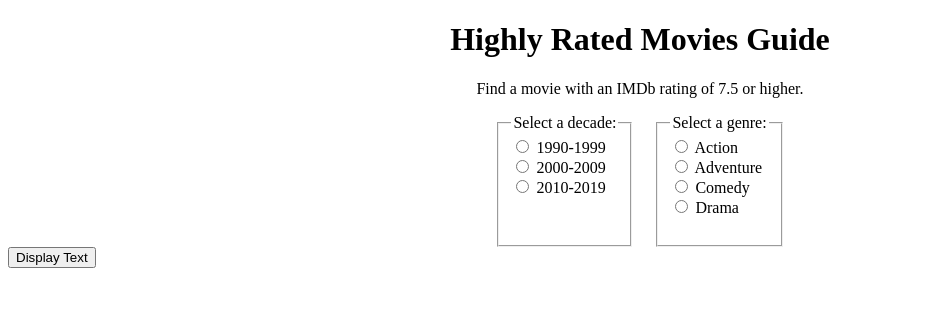
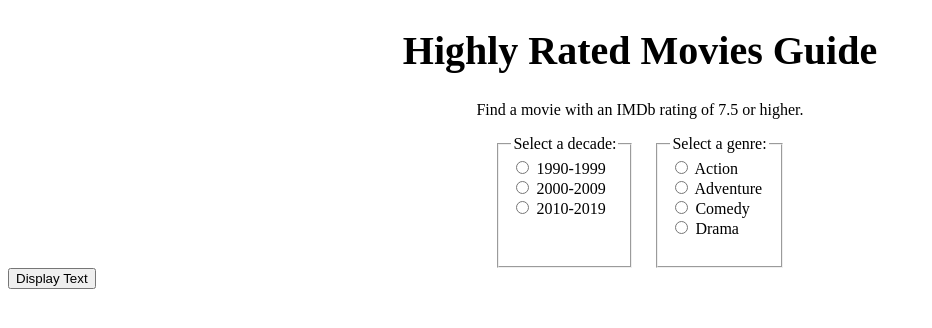
Before and after one commit to larrygreen/Highly-Rated-Movies-Guide, a plain HTML site: page index.html in a window 1280 px wide. Shown: the whole page, without its empty margins (0-932 px from the left). Drawn offline with Linux system fonts and the light colour scheme.

Commit message:
Update index.html

```diff
--- a/index.html
+++ b/index.html
@@ -12,7 +12,7 @@
 </head>
 <body>
 
-  <h1 style="text-align: center; font-size=: 40px;">Highly Rated Movies Guide</h1>
+  <h1 style="text-align: center; font-size: 2.5em;">Highly Rated Movies Guide</h1>
   <p style="text-align: center;">Find a movie with an IMDb rating of 7.5 or higher.</p>
   <form id="myForm">
     <div class="radio-group-container">
```
